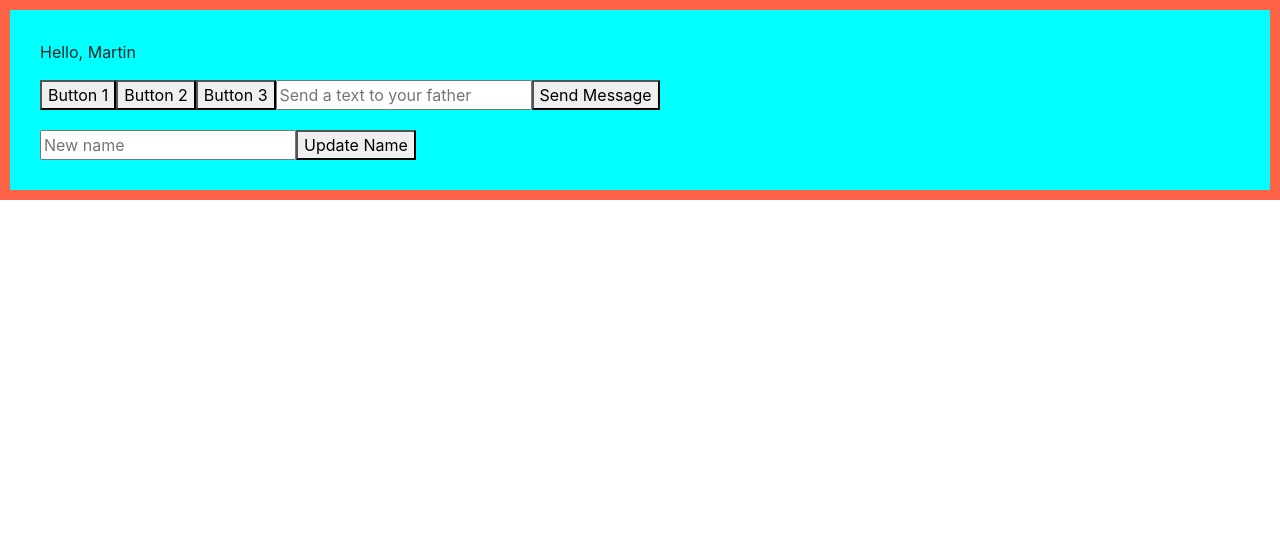
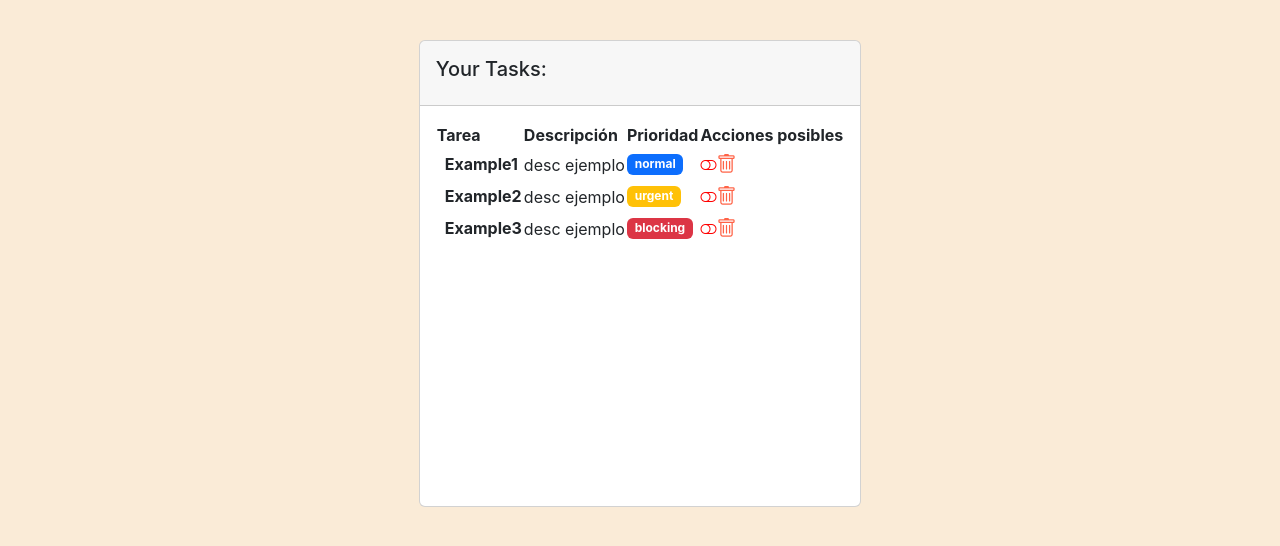
Before and after one commit to MPiccato/ReactIntermedio-TaskApp, a React (Create React App) app: page / in a window 1280 px wide. Shown: the top 546 px of the page. Built offline with nearby package versions, Linux system fonts and the light colour scheme.

Commit message:
function completar tarea terminada

```diff
--- a/src/App.css
+++ b/src/App.css
@@ -1,3 +1,12 @@
 h1 {
   color: tomato;
 }
+
+body {
+  display: flex;
+  align-items: center;
+  justify-content: center;
+  padding-top: 40px;
+  padding-bottom: 40px;
+  background-color: antiquewhite;
+}
--- a/src/App.js
+++ b/src/App.js
@@ -10,7 +10,7 @@
   return (
     <div className="App">
 
-        {/* <TaskListComponent/> */}
+        <TaskListComponent/>
         {/* <Ejemplo1/> */}
         {/* <Ejemplo2/> */}
         {/* <MiComponenteConContexto/> */}
@@ -20,7 +20,7 @@
         {/* </Ejemplo4> */}
         {/* <GrettingStyled nombre="Martin"/> */}
         {/* Gestion de eventos */}
-        <Father/>
+        {/* <Father/> */}
     </div>
   );
 }
--- a/src/components/container/father.jsx
+++ b/src/components/container/father.jsx
@@ -4,6 +4,7 @@
 const Father = () => {
 
     const [name, setName] = useState('Martin');
+
     function showMessage(text){
         alert(`Message received: ${text}`)
 
--- a/src/components/container/task_list.jsx
+++ b/src/components/container/task_list.jsx
@@ -27,9 +27,15 @@
         };
     }, [tasks]);
 
-    const changeCompleted = () => {
-        console.log('Cambiar el estado de una tarea')
+
+    function completeTask(task){
+        const index = tasks.indexOf(task);
+        const tempTasks = [...tasks];
+        tempTasks[index].completed = !tempTasks[index].completed;
+        // Actualizamos el estado del componente y el icono
+        setTasks(tempTasks);
     }
+
     return (
 
         <div>
@@ -53,7 +59,8 @@
                                     return (
                                         <TaskComponent
                                             key = {index}
-                                            task={task}/>
+                                            task={task}
+                                            complete={completeTask}/>
 
                                         )
                                 })}
--- a/src/pure/TaskComponent.jsx
+++ b/src/pure/TaskComponent.jsx
@@ -4,7 +4,7 @@
 import '../styles/task.scss'
 import { LEVELS } from '../models/levels.enum.js';
 
-export const TaskComponent = ({task}) => {
+export const TaskComponent = ({task, complete}) => {
 
     useEffect(() => {
         console.log('tarea creada')
@@ -52,9 +52,9 @@
     /**Function that returns icons depending completion tasks */
     function taskIconCompleted(){
         if (task.completed) {
-            return (<i className='bi-toggle-on' style={{color:'green', fontWeight:'bold'}}></i>)
+            return (<i onClick={()=> complete(task)} className='bi-toggle-on task-action' style={{color:'green', fontWeight:'bold'}}></i>)
         } else {
-            return (<i className='bi-toggle-off' style={{color:'red', fontWeight:'bold'}}></i>)
+            return (<i onClick={()=> complete(task)} className='bi-toggle-off task-action' style={{color:'red', fontWeight:'bold'}}></i>)
         }
     }
 
@@ -66,7 +66,7 @@
             <td><span className='align-middle'>{task.description}</span></td>
             <td>{taskLevelBadge()}</td>
             <td className='align-middle'>{taskIconCompleted()}
-                <i className='bi-trash' style={{color:'tomato', fontSize:'20px'}}></i>
+                <i className='bi-trash task-action' style={{color:'tomato', fontSize:'20px'}}></i>
             </td>
 
         </tr>
@@ -76,5 +76,6 @@
 
 
 TaskComponent.propTypes = {
-    task: PropTypes.instanceOf(Task)
+    task: PropTypes.instanceOf(Task).isRequired,
+    complete: PropTypes.func.isRequired
 };
--- a/src/pure/child.jsx
+++ b/src/pure/child.jsx
@@ -46,7 +46,7 @@
             </button>
             <div style={{marginTop:'20px'}}>
                 <form onSubmit={submitName}>
-                    <input ref = {nameRef}type="text" placeholder='New name' />
+                    <input ref = {nameRef} type="text" placeholder='New name' />
                     <button type='submit'>Update Name</button>
                 </form>
             </div>
--- a/src/styles/task.scss
+++ b/src/styles/task.scss
@@ -1,4 +1,3 @@
-.task-name {
-    font-weight: bold;
-    color:cadetblue
+.task-action {
+    cursor: pointer;
 }
```
